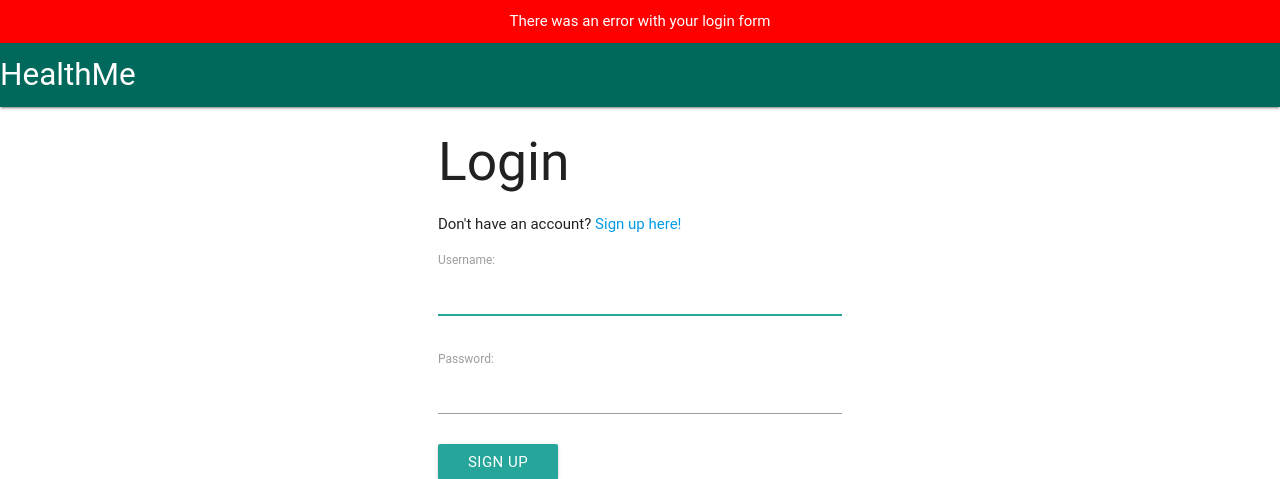
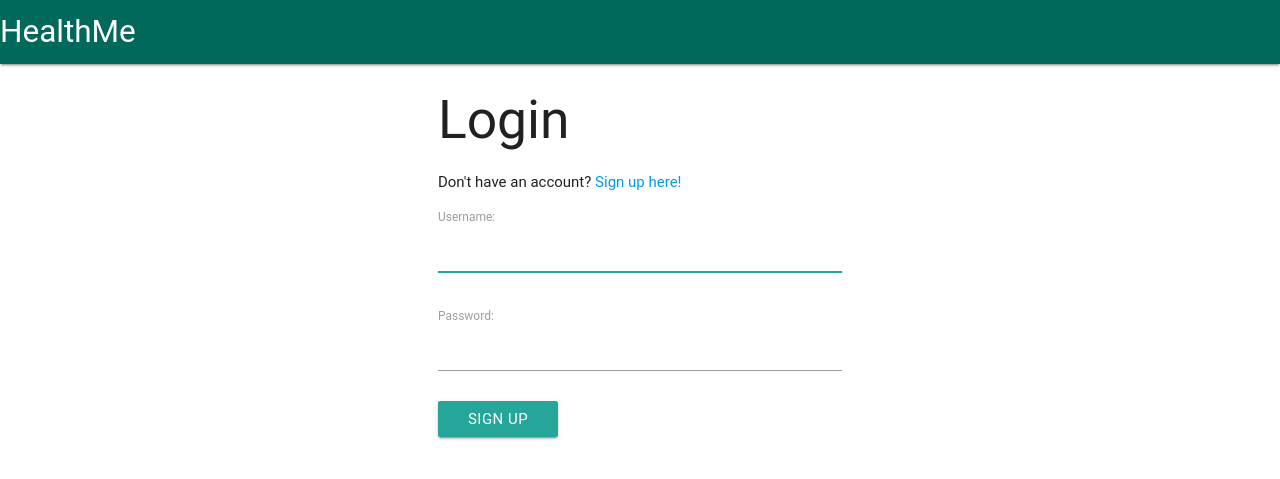
Before and after one commit to ollycohen/healthme, a Django app: page /auth/login/ in a window 1280 px wide. Shown: the top 479 px of the page. Run offline with Django 3.2, Linux system fonts and the light colour scheme; some libraries are stand-ins or nearby versions; some web fonts are replaced.

Commit message:
undoing bad merge Revert "added messages for sign up, login, add workout, and add cardio forms"
This reverts commit 05d71a4af68b006deb1e555d4887257e972d32a7.

```diff
--- a/auth/views.py
+++ b/auth/views.py
@@ -2,8 +2,6 @@ from django.contrib.auth import login as auth_login, authenticate
 from django.contrib.auth.forms import UserCreationForm, AuthenticationForm
 from django.shortcuts import render, redirect
 from django.http import HttpResponse, HttpResponseRedirect
-
-from django.contrib import messages
 
 # a lot of code for authentication taken from https://simpleisbetterthancomplex.com/tutorial/2017/02/18/how-to-create-user-sign-up-view.html
 
@@ -16,6 +14,7 @@ def signup(request):
     if request.method == 'POST':
         form = UserCreationForm(request.POST)
         if form.is_valid():
+            print("VALID FORM!")
             form.save()
             username = form.cleaned_data.get('username')
             raw_password = form.cleaned_data.get('password1')
@@ -26,10 +25,12 @@ def signup(request):
                 return HttpResponseRedirect(request.GET.get('next'))
             else:
                 return render(request, '/home/home.html', {})
+        else:
+            print("INVALID FORM")
     else:
+        print("NO POST")
         form = UserCreationForm()
 
-    messages.error(request, "There was an error with your signup form" )
     return render(request, 'auth/signup.html', {'form': form})
 def login(request):
 
@@ -44,5 +45,4 @@ def login(request):
     else:
         form = AuthenticationForm(request)
 
-    messages.error(request, "There was an error with your login form" )
     return render(request, 'auth/login.html', {'form': form})
--- a/healthme/settings.py
+++ b/healthme/settings.py
@@ -11,8 +11,6 @@ https://docs.djangoproject.com/en/2.2/ref/settings/
 """
 
 import os
-from django.contrib.messages import constants as message_constants
-
 
 # Build paths inside the project like this: os.path.join(BASE_DIR, ...)
 BASE_DIR = os.path.dirname(os.path.dirname(os.path.abspath(__file__)))
@@ -133,6 +131,3 @@ STATIC_URL = '/static/'
 # set redirect when user hits logout
 LOGOUT_REDIRECT_URL = "/auth/login"
 LOGIN_REDIRECT_URL = "/"
-
-# set message level that displays
-MESSAGE_LEVEL = message_constants.DEBUG
--- a/static/css/style.css
+++ /dev/null
@@ -1,16 +0,0 @@
-.success{
-    background-color: green;
-}
-
-.error{
-    background-color: red;
-}
-
-.messages{
-    color: white;
-    margin: 0px;
-}
-
-.message{
-    padding: 10px 0px;
-}
--- a/templates/navbar/navbar.html
+++ b/templates/navbar/navbar.html
@@ -11,11 +11,11 @@
   <script src="https://cdnjs.cloudflare.com/ajax/libs/jquery/3.1.0/jquery.min.js"></script>
 
     <!-- Compiled and minified JavaScript -->
-    <script src="https://cdnjs.cloudflare.com/ajax/libs/materialize/1.0.0-rc.1/js/materialize.min.js"
-            integrity="sha256-SrBfGi+Zp2LhAvy9M1bWOCXztRU9Ztztxmu5BcYPcPE=" crossorigin="anonymous"></script>
+    <script src="https://cdnjs.cloudflare.com/ajax/libs/materialize/1.0.0-rc.1/js/materialize.min.js" integrity="sha256-SrBfGi+Zp2LhAvy9M1bWOCXztRU9Ztztxmu5BcYPcPE=" crossorigin="anonymous"></script>
 
     <!-- Custom CSS -->
 	<link rel="stylesheet" href="{% static 'css/style.css' %}">
+
 
 
     <!--  Materialize inits -->
@@ -23,7 +23,6 @@
           $(document).ready(function(){
             $('.tabs').tabs();
           });
-
     </script>
 
   <!--  code for materializecss-form package -->
@@ -36,27 +35,9 @@
     $('select').formSelect();
 
   });
-
   </script>
 </head>
 <body>
-{% if messages %}
-<ul class="messages center">
-    {% for message in messages %}
-            <li class="{{ message.tags }} message">{{ message }}</li>
-    {% endfor %}
-     {% if form.errors %}
-            {% for field in form %}
-                {% for error in field.errors %}
-                    <li class="error message">{{field.label}}: {{ error|escape }}</li>
-                {% endfor %}
-            {% endfor %}
-            {% for error in form.non_field_errors %}
-                <li class="error message">{{ error|escape }}</li>
-            {% endfor %}
-        {% endif %}
-</ul>
-{% endif %}
   <nav>
     <div class="nav-wrapper teal darken-3">
       <a href="#" class="brand-logo">HealthMe</a>
--- a/templates/workouts/addWorkout.html
+++ b/templates/workouts/addWorkout.html
@@ -1,5 +1,6 @@
 {% include "navbar/navbar.html"%}
 {% load materializecss %}
+
 <div class="row">
   <div class="col s12">
     <ul class="tabs">
```
Also changed, not shown: workouts/views.py (+6 -7 lines), db.sqlite3. Lines whose indentation alone changed are shown as unchanged.
